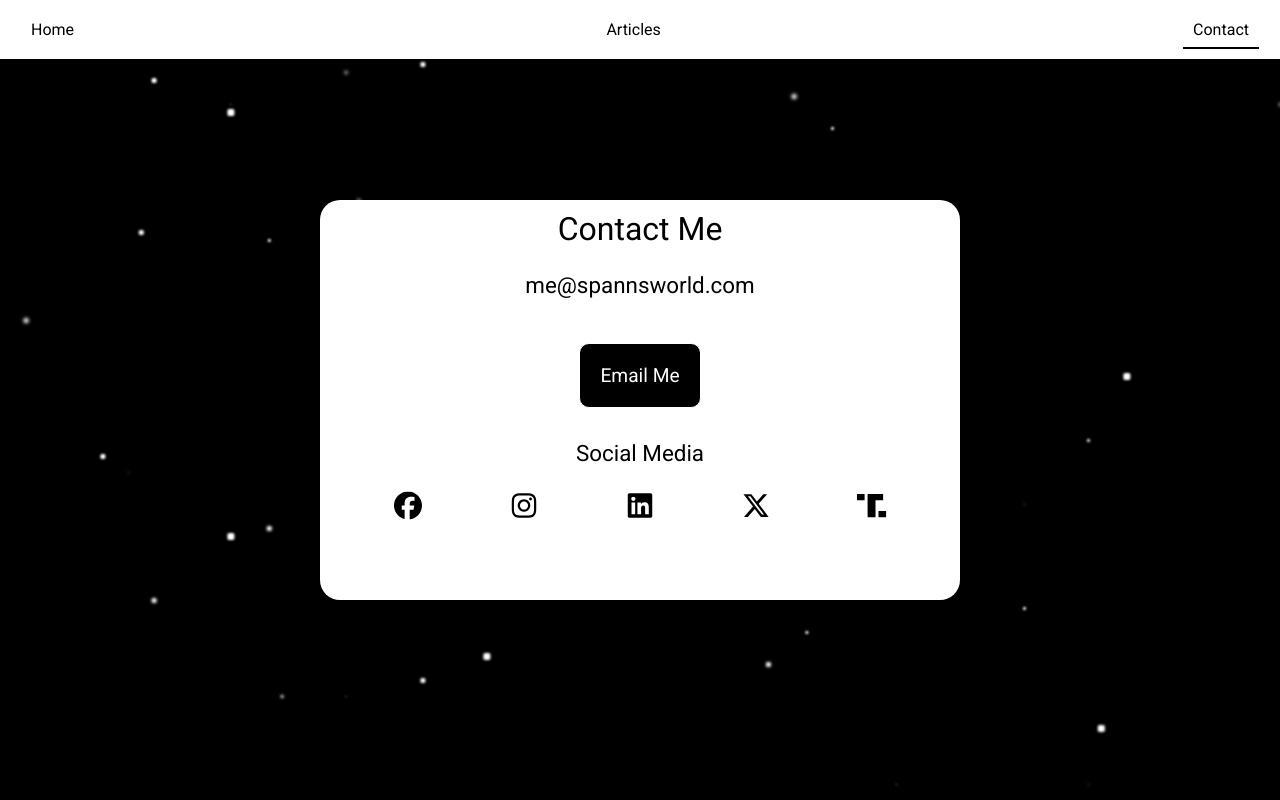
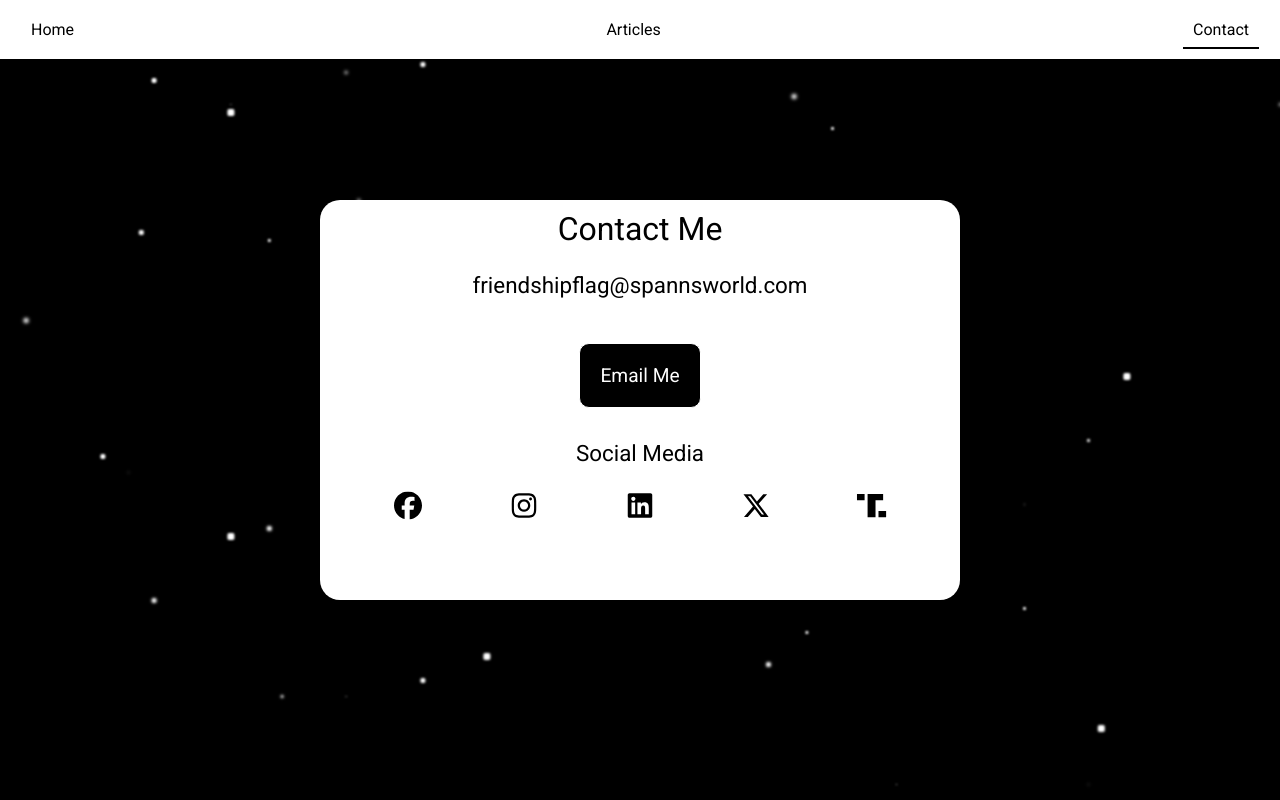
Before and after one commit to ColtonBevel/spannsworld.com, a plain HTML site: page contact/index.html in a window 1280 px wide. Drawn offline with Linux system fonts and the light colour scheme.

Commit message:
fixed email

```diff
--- a/contact/index.html
+++ b/contact/index.html
@@ -23,8 +23,8 @@
     <div class="contact-container">
         <h1>Contact Me</h1>
         <div>
-            <h2>me@spannsworld.com</h2>
-            <a href="mailto:me@spannsworld.com">Email Me</a>
+            <h2>friendshipflag@spannsworld.com</h2>
+            <a href="mailto:friendshipflag@spannsworld.com">Email Me</a>
         </div>
         <div>
             <h2>Social Media</h2>
```
